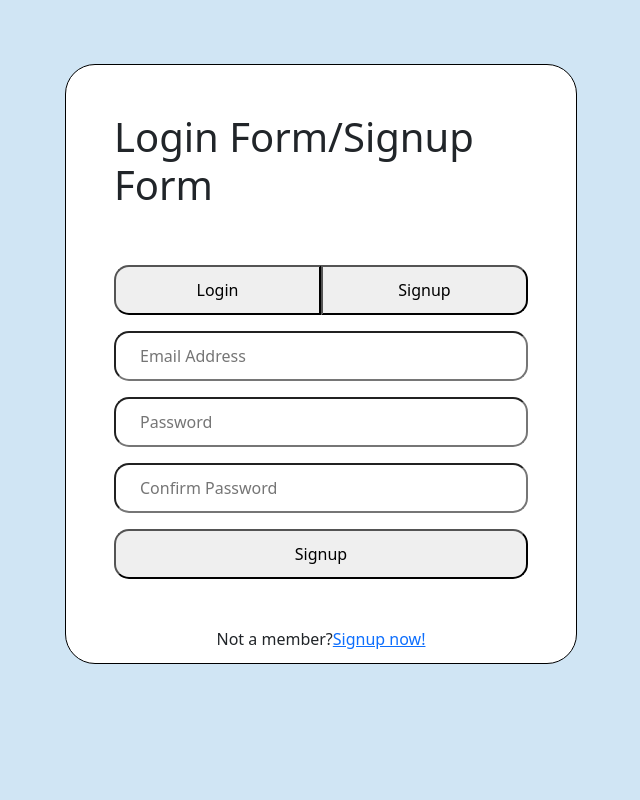
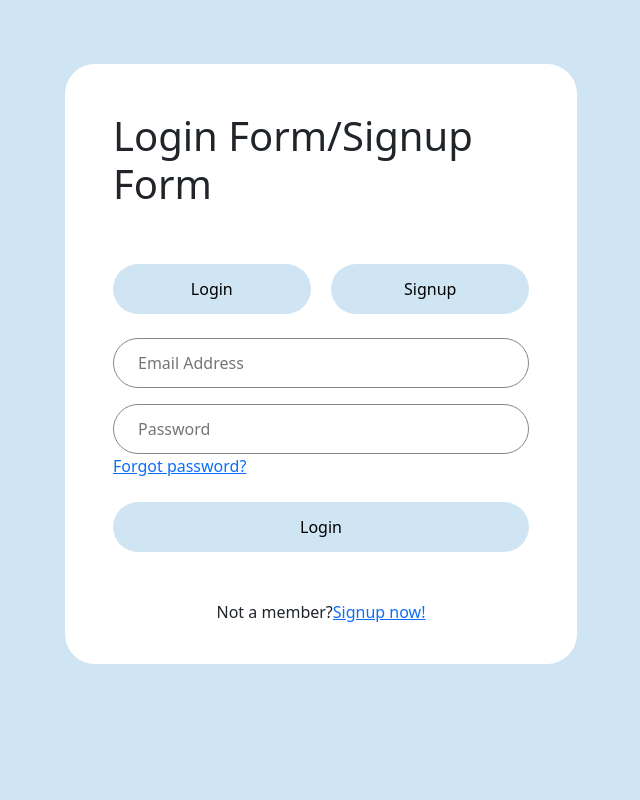
Before and after one commit to Shlandie/komandinis-darbas, a React (Create React App) app in the folder Front/: page / in a window 1280 px wide. Shown: the top 800 px of the page, without its empty margins (319-959 px from the left). Built offline with nearby package versions, Linux system fonts and the light colour scheme; no server answers.

Commit message:
Changed the first two buttons sizes, shapes. Added on all the main buttons a hover effect(on and off). Removed and colored the border that needed to be removed and colored (followed the example in Figma)

```diff
--- a/Front/src/components/Authentication/LoginPage/LoginPage.css
+++ b/Front/src/components/Authentication/LoginPage/LoginPage.css
@@ -7,7 +7,6 @@
 }
 
 .AuthenticationForm-container {
-    border: 1px solid black;
     width: 40vw;
     min-width: 300px;
     height: 600px;
@@ -21,23 +20,48 @@
 .FormButton {
     width: 100%;
     height: 50px;
-    border-radius: 15px;
+    border-radius: 30px;
+    border: 1px solid #868686;
 }
 
 .width50 {
-    width: 50%;
+    width: 47.5%;
     height: 50px;
+    transition: 250ms;
 }
 
+/* Form buttons */
 .logInButton {
-    border-top-left-radius: 15px;
-    border-bottom-left-radius: 15px;
-
+    border-radius: 30px;
+    background-color: rgb(208, 229, 244);
+    border: none;
 }
 
 .signUpButton {
-    border-top-right-radius: 15px;
-    border-bottom-right-radius: 15px;
+    border-radius: 30px;
+    background-color: rgb(208, 229, 244);
+    border: none;
+}
+
+.FormButtonColor {
+    background-color: rgb(208, 229, 244);
+    transition: 250ms;
+    border: none;
+}
+/* Form buttons(Hover) */
+.logInButton:hover{
+    background-color: rgb(135, 175, 204);
+    transition: 250ms;
+}
+
+.signUpButton:hover{
+    background-color: rgb(135, 175, 204);
+    transition: 250ms;
+}
+
+.FormButtonColor:hover{
+    background-color: rgb(135, 175, 204);
+    transition: 250ms;
 }
 
 .signUpNowLink {
--- a/Front/src/components/Authentication/LoginPage/LoginPage.js
+++ b/Front/src/components/Authentication/LoginPage/LoginPage.js
@@ -6,23 +6,20 @@ function LoginPage() {
         <form className='AuthenticationForm-container p-5'>
 
             <h1 className='pb-5'>Login Form/Signup Form</h1>
-
-            <button type='button' className='logInButton width50'>Login</button>
-            <button type='button' className='signUpButton width50 mb-3'>Signup</button>
-
-            <br></br>
+            <div className='d-flex justify-content-between mb-4'>
+                <button type='button' className='logInButton width50'>Login</button>
+                <button type='button' className='signUpButton width50'>Signup</button>
+            </div>
 
             <label for="email"></label>
             <input type="email" id="email" placeholder='Email Address' className='FormButton ps-4 mb-3'></input>
 
-            <br></br>
 
             <label for="password"></label>
             <input type="password" id="password" placeholder='Password' className='FormButton ps-4'></input>
             <p className='mb-4'><a href="#">Forgot password?</a></p>
-            <br></br>
 
-            <button type='button' className='FormButton'>Login</button>
+            <button type='button' className='FormButton FormButtonColor'>Login</button>
             <p className='signUpNowLink mt-5'>Not a member? <a href="#">Signup now!</a> </p>
         </form>
     </div>
--- a/Front/src/components/Authentication/RegisterPage/RegisterPage.js
+++ b/Front/src/components/Authentication/RegisterPage/RegisterPage.js
@@ -6,25 +6,21 @@ function RegisterPage() {
         <form className='AuthenticationForm-container p-5'>
 
             <h1 className='pb-5'>Login Form/Signup Form</h1>
-
-            <button type='button' className='logInButton width50'>Login</button>
-            <button type='button' className='signUpButton width50 mb-3'>Signup</button>
-
-            <br></br>
+            <div className='d-flex justify-content-between mb-4'>
+                <button type='button' className='logInButton width50'>Login</button>
+                <button type='button' className='signUpButton width50'>Signup</button>
+            </div>
 
             <label for="email"></label>
             <input type="email" id="email" placeholder='Email Address' className='FormButton ps-4 mb-3'></input>
-
-            <br></br>
 
             <label for="password"></label>
             <input type="password" id="password" placeholder='Password' className='FormButton ps-4 mb-3'></input>
 
             <label for="password2"></label>
-            <input type="password" id="password2" placeholder='Confirm Password' className='FormButton ps-4 mb-3'></input>
-            <br></br>
+            <input type="password" id="password2" placeholder='Confirm Password' className='FormButton ps-4 mb-4'></input>
 
-            <button type='button' className='FormButton'>Signup</button>
+            <button type='button' className='FormButton FormButtonColor'>Signup</button>
             <p className='signUpNowLink mt-5'>Not a member? <a href="#">Signup now!</a> </p>
         </form>
     </div>
--- a/Front/src/components/HomePage/Home-page.js
+++ b/Front/src/components/HomePage/Home-page.js
@@ -19,7 +19,7 @@ function HomePage() {
             <div>
                 <div class="BP38mainGridDesign">
                     <LoginPage />
-                    <RegisterPage />
+                    {/* <RegisterPage /> */}
 
                     <Navigation />
                     <PajamuSekc />
```
